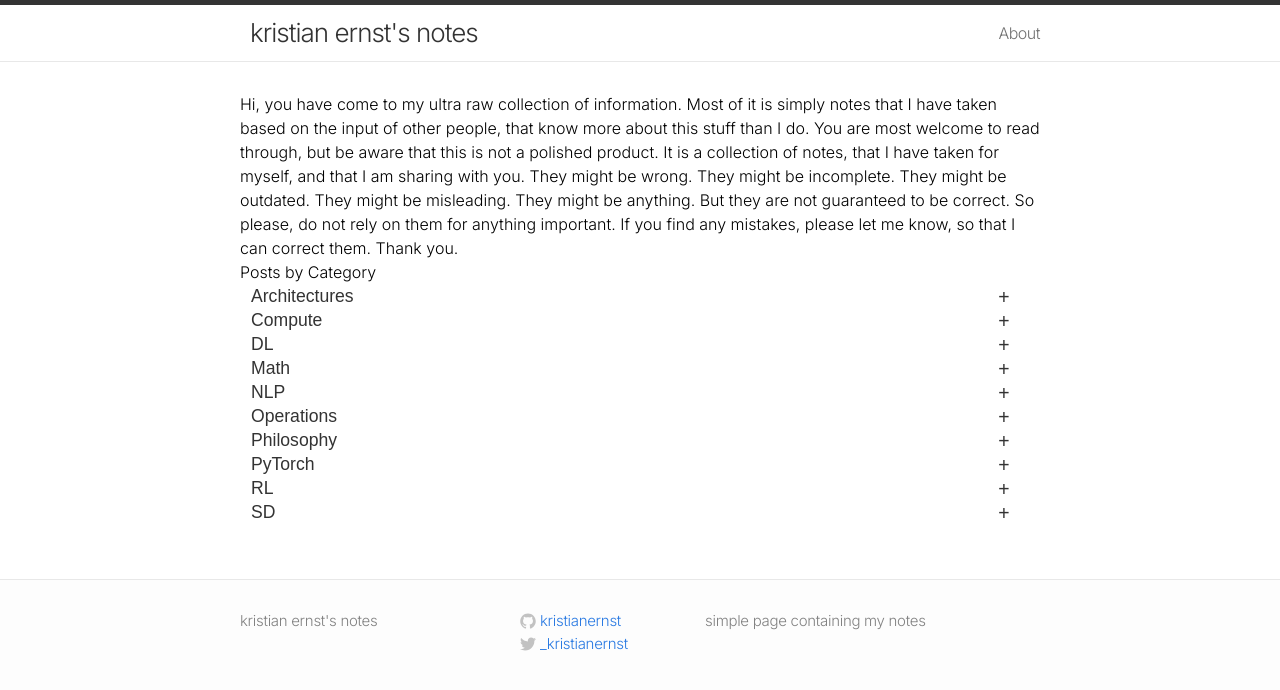
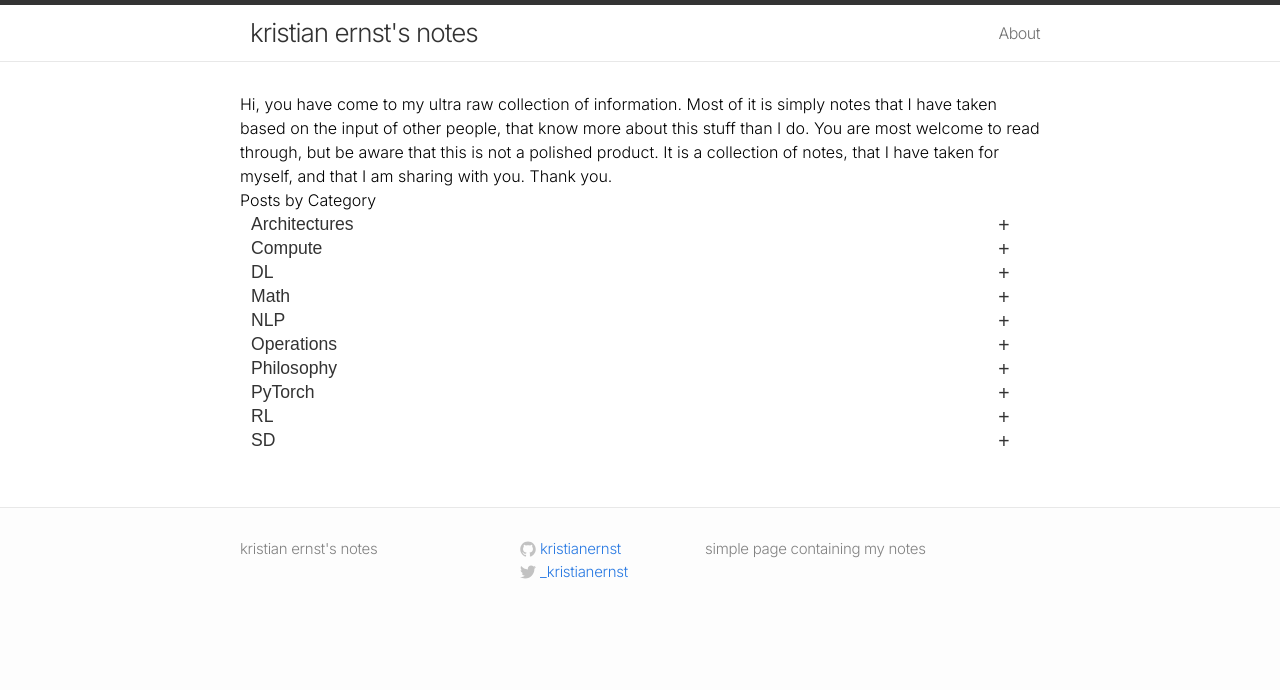
Before and after one commit to kristianernst/kristianernst.github.io, a Jekyll site: the page built from index.html, in a window 1280 px wide. Shown: the top 690 px of the page. Built offline with Jekyll 4.4.1, drawn with Linux system fonts in a browser that asks for light colours.

Commit message:
Update index.html

```diff
--- a/index.html
+++ b/index.html
@@ -6,7 +6,8 @@ layout: default
 
   <p>
     Hi, you have come to my ultra raw collection of information. Most of it is simply notes that I have taken based on the input of other people, that know more about this stuff than I do.
-    You are most welcome to read through, but be aware that this is not a polished product. It is a collection of notes, that I have taken for myself, and that I am sharing with you. They might be wrong. They might be incomplete. They might be outdated. They might be misleading. They might be anything. But they are not guaranteed to be correct. So please, do not rely on them for anything important. If you find any mistakes, please let me know, so that I can correct them. Thank you.
+    You are most welcome to read through, but be aware that this is not a polished product. It is a collection of notes, that I have taken for myself, and that I am sharing with you. Thank you.
+
   </p>
   <h1 class="page-heading">Posts by Category</hjson</h1>
 
```
